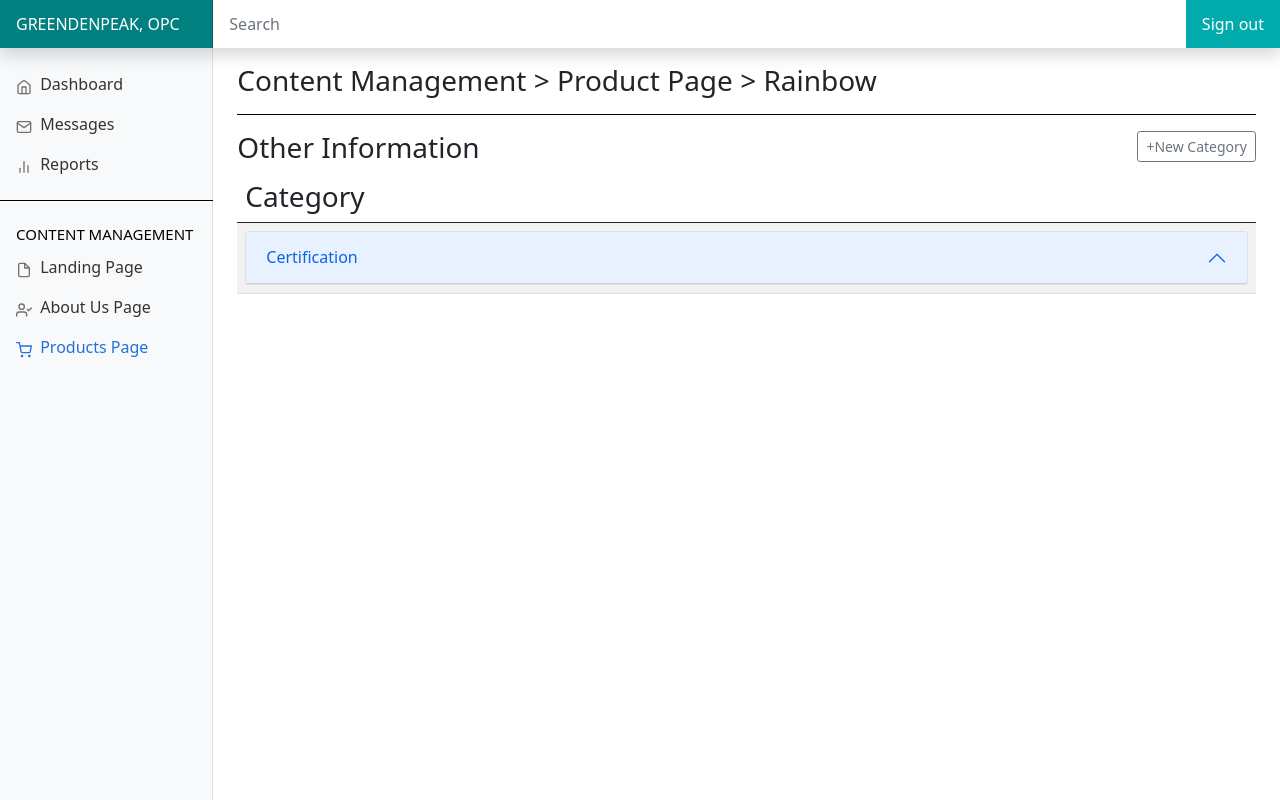
After one commit to luckkimme/greendenpeak, a PHP site: page /page/admin/product-other-info-cms.php in a window 1280 px wide. The commit adds this page. Run offline with PHP 8.4, Linux system fonts and the light colour scheme.

Commit message:
update on product other info

```diff
--- a/page/admin/product-cms.php
+++ b/page/admin/product-cms.php
@@ -12,7 +12,7 @@
 
 ?>
 
-<!DOCTYPE>
+<!DOCTYPE html>
 <html lang="en">
   <head>
     <meta charset="utf-8">
@@ -148,7 +148,8 @@ document.addEventListener("DOMContentLoaded", function(){
         <table class="table table-striped">
           <thead>
             <tr>
-              <th><a type="button" class="btn btn-outline-secondary btn-sm" data-bs-toggle="modal" data-bs-target="#addProductModal">+New Product</a></th>
+              <th>Products of this brand</th>
+              <th><a type="button" class="btn btn-outline-secondary btn-sm float-end" data-bs-toggle="modal" data-bs-target="#addProductModal">+New Product</a></th>
               <?php include_once('../component/modals/product-modals.php');?>
             </tr>
           </thead>
--- /dev/null
+++ b/page/admin/product-other-info-cms.php
@@ -0,0 +1,250 @@
+<?php
+  require_once('../../includes/connection.php');
+  require_once('../../includes/processor/admin-processor.php');
+  require_once('../../includes/view/admin-product.php');
+
+?>
+
+<!DOCTYPE html>
+<html lang="en">
+    <head>
+        <meta charset="utf-8">
+        <meta name="viewport" content="width=device-width, initial-scale=1">
+        <meta name="description" content="">
+        <title>Greendenpeak | Admin</title>
+
+        <link rel="canonical" href="https://getbootstrap.com/docs/5.0/examples/dashboard/">
+
+        <!-- Bootstrap core CSS -->
+        <link href="/greendenpeak/asset/css/bootstrap/bootstrap.min.css" rel="stylesheet">
+
+        <style>
+        .bd-placeholder-img {
+            font-size: 1.125rem;
+            text-anchor: middle;
+            -webkit-user-select: none;
+            -moz-user-select: none;
+            user-select: none;
+        }
+
+        @media (min-width: 768px) {
+            .bd-placeholder-img-lg {
+            font-size: 3.5rem;
+            }
+        }
+        </style>
+        <script>
+        document.addEventListener("DOMContentLoaded", function(){
+            document.querySelectorAll('.sidebar .nav-link').forEach(function(element){
+
+            element.addEventListener('click', function (e) {
+
+                let nextEl = element.nextElementSibling;
+                let parentEl  = element.parentElement;
+
+                if(nextEl) {
+                    e.preventDefault();
+                    let mycollapse = new bootstrap.Collapse(nextEl);
+
+                    if(nextEl.classList.contains('show')){
+                        mycollapse.hide();
+                    } else {
+                        mycollapse.show();
+                        // find other submenus with class=show
+                        var opened_submenu = parentEl.parentElement.querySelector('.submenu.show');
+                        // if it exists, then close all of them
+                        if(opened_submenu){
+                            new bootstrap.Collapse(opened_submenu);
+                        }
+                    }
+                }
+            }); // addEventListener
+            }) // forEach
+        });
+        </script>
+
+        <!-- Custom styles for this template -->
+        <link href="/../greendenpeak/asset/css/dashboard.css?d=<?php echo time(); ?>" rel="stylesheet">
+    </head>
+    <body>
+
+    <header class="navbar navbar-dark sticky-top bg-lsg flex-md-nowrap p-0 shadow">
+        <a class="navbar-brand col-md-3 col-lg-2 me-0 px-3" href="#">GREENDENPEAK, OPC</a>
+        <button class="navbar-toggler position-absolute d-md-none collapsed" type="button" data-bs-toggle="collapse" data-bs-target="#sidebarMenu" aria-controls="sidebarMenu" aria-expanded="false" aria-label="Toggle navigation">
+            <span class="navbar-toggler-icon"></span>
+        </button>
+        <input class="form-control form-control-dark w-100" type="text" placeholder="Search" aria-label="Search">
+        <div class="navbar-nav">
+            <div class="nav-item text-nowrap">
+                <a class="nav-link px-3" href="#">Sign out</a>
+            </div>
+        </div>
+    </header>
+
+    <div class="container-fluid">
+        <div class="row">
+            <nav id="sidebarMenu" class="col-md-3 col-lg-2 d-md-block bg-light sidebar collapse">
+                <div class="position-sticky pt-3">
+                    <ul class="nav flex-column pb-3 border-bottom">
+                        <li class="nav-item">
+                            <a class="nav-link" aria-current="page" href="/../greendenpeak/page/index.php"> <span data-feather="home"></span> Dashboard </a>
+                        </li>
+                        <li class="nav-item has-submenu">
+                            <a class="nav-link" href="#"><span data-feather="mail"></span> Messages </a>
+                            <ul class="submenu collapse">
+                                <li><a class="nav-link" href="#"> <span data-feather="help-circle"></span> Client Question</a></li>
+                                <li><a class="nav-link" href="#"> <span data-feather="video"></span> Demo Request</a></li>
+                            </ul>
+                        </li>
+                        <li class="nav-item">
+                            <a class="nav-link" href="#"> <span data-feather="bar-chart-2"></span> Reports </a>
+                        </li>
+                    </ul>
+
+                    <h6 class="sidebar-heading d-flex justify-content-between align-items-center px-3 mt-4 mb-1 text-muted">
+                        <span class="h7">Content Management</span>
+                        <a class="link-secondary" href="#" aria-label="Add a new report">
+                        </a>
+                    </h6>
+                    <ul class="nav flex-column mb-2">
+                        <li class="nav-item">
+                            <a class="nav-link" href="/greendenpeak/page/admin/landing-cms.php">
+                            <span data-feather="file"></span>
+                            Landing Page
+                            </a>
+                        </li>
+                        <li class="nav-item">
+                            <a class="nav-link" href="/greendenpeak/page/admin/aboutus-cms.php">
+                            <span data-feather="user-check"></span>
+                            About Us Page
+                            </a>
+                        </li>
+                        <li class="nav-item">
+                            <a class="nav-link active" href="/greendenpeak/page/admin/brand-cms.php">
+                            <span data-feather="shopping-cart"></span>
+                            Products Page
+                            </a>
+                        </li>
+                    </ul>
+                </div>
+            </nav>
+
+            <main class="col-md-9 ms-sm-auto col-lg-10 px-md-4">
+                <div class="d-flex justify-content-between flex-wrap flex-md-nowrap align-items-center pt-3 pb-2 mb-3 border-bottom">
+                    <h1 class="h3">Content Management > Product Page > Rainbow</h1>
+                </div>
+
+                <div class="table-responsive-lg">
+                    <table class="table table-striped">
+                        <div>
+                            <h3 class="float-start">Other Information</h3>
+                            <a type="button" class="btn btn-outline-secondary btn-sm float-end" data-bs-toggle="modal" data-bs-target="#newcategorymodal">+New Category</a>
+                        </div>
+                        <thead>
+                            <tr>
+                                <th scope="col" class="h3">Category</th>
+                            </tr>
+                        </thead>
+                        <tbody>
+                            <tr>
+                                <td class="w-100">
+                                    <div class="accordion" id="accordionExample">
+                                        <div class="accordion-item">
+                                            <h2 class="accordion-header" id="headingOne">
+                                                <button class="accordion-button" type="button" data-bs-toggle="collapse" data-bs-target="#collapseOne" aria-expanded="false" aria-controls="collapseOne">
+                                                    Certification
+                                                </button>
+                                            </h2>
+                                            <div id="collapseOne" class="accordion-collapse collapse" aria-labelledby="headingOne" data-bs-parent="#accordionExample">
+                                                <div class="accordion-body table-responsive-lg w-100">
+                                                    <table class="table table-striped w-100">
+                                                        <thead>
+                                                            <tr>
+                                                                <th><h1 class="h5 float-start">Title</h1></th>
+                                                                <th><h1 class="h5 float-end">Action<h1></th>
+                                                            </tr>
+                                                        </thead>
+                                                        <tbody>
+                                                            <tr>
+                                                                <td>AHAM Verifide</td>
+                                                                <td><a type="button" class="btn btn-secondary button-padding float-end"
+                                                                data-bs-toggle="modal" data-bs-target="#editOtherInfo" aria-expanded="false" aria-controls="editOtherInfo">Edit</a></td>
+                                                            </tr>
+                                                            <tr>
+                                                                <td>Certified Asthma & Allergy Friendly</td>
+                                                                <td><a type="button" class="btn btn-secondary button-padding float-end"
+                                                                data-bs-toggle="modal" data-bs-target="#editOtherInfo" aria-expanded="false" aria-controls="editOtherInfo">Edit</a></td>
+                                                            </tr>
+                                                            <tr>
+                                                                <td>The Carpet and Rug Institute</td>
+                                                                <td><a type="button" class="btn btn-secondary button-padding float-end"
+                                                                data-bs-toggle="modal" data-bs-target="#editOtherInfo" aria-expanded="false" aria-controls="editOtherInfo">Edit</a></td>
+                                                            </tr>
+                                                        </tbody>
+                                                    </table>
+                                                </div>
+                                                <button class="btn btn-danger mx-3 mb-3">Delete this Category</button>
+                                            </div>
+                                        </div>
+                                    </div>
+                                </td>
+                            </tr>
+
+                            <!-- <tr>
+                                <td class="tdproduct">Certification</td>
+                                <td class="alignment"><a type="button" class="btn btn-secondary button-padding"
+                                data-bs-toggle="collapse" data-bs-target="#collapse-other-info-item" aria-expanded="false" aria-controls="collapse-other-info-item">Edit</a></td>
+                            </tr>
+                            <tr class="collapse" id="collapse-other-info-item">
+                                <td class="card card-body">test</td>
+                                <td class="alignment">test</td>
+                            </tr>
+                            <tr class="collapse" id="collapse-other-info-item">
+                                <td class="card card-body">test</td>
+                                <td class="alignment">test</td>
+                            </tr> -->
+
+                        </tbody>
+                    </table>
+                </div>
+            </main>
+        </div>
+        <?php include_once ("../component/modals/other-info-modals.php");?>
+    </div>
+    <script src="/greendenpeak/asset/js/modal-edit.js"></script>
+    <script src="/greendenpeak/asset/bootstrap-5.0.2/dist/js/bootstrap.min.js"></script>
+    <script>
+        const bullet = "\u2022";
+        const bulletWithSpace = `${bullet} `;
+        const enter = 13;
+
+        let descList = document.getElementById("textDescList");
+        if(descList) {
+            descList.addEventListener("keyup", insertBullet);
+        }
+
+        function insertBullet(event) {
+            const { keyCode, target } = event;
+            const { selectionStart, value } = target;
+
+            if (keyCode === enter) {
+              target.value = [...value]
+                  .map((c, i) => i === selectionStart - 1
+                  ? `\n${bulletWithSpace}`
+                  : c
+                  )
+                  .join('');
+                  console.log(target.value);
+
+              target.selectionStart = selectionStart+bulletWithSpace.length;
+              target.selectionEnd = selectionStart+bulletWithSpace.length;
+            }
+
+            if (value[0] !== bullet) {
+              target.value = `${bulletWithSpace}${value}`;
+            }
+        }
+    </script>
+    <script src="https://cdn.jsdelivr.net/npm/feather-icons@4.28.0/dist/feather.min.js" integrity="sha384-uO3SXW5IuS1ZpFPKugNNWqTZRRglnUJK6UAZ/gxOX80nxEkN9NcGZTftn6RzhGWE" crossorigin="anonymous"></script><script src="https://cdn.jsdelivr.net/npm/chart.js@2.9.4/dist/Chart.min.js" integrity="sha384-zNy6FEbO50N+Cg5wap8IKA4M/ZnLJgzc6w2NqACZaK0u0FXfOWRRJOnQtpZun8ha" crossorigin="anonymous"></script><script src="/../greendenpeak/asset/js/dashboard.js"></script>
+  </body>
+</html>
--- /dev/null
+++ b/page/component/modals/other-info-modals.php
@@ -0,0 +1,61 @@
+<!-- Add New Category Button Modal -->
+<div class="modal fade" id="newcategorymodal" data-bs-backdrop="static" data-bs-keyboard="false" tabindex="-1" aria-labelledby="exampleModalLabel" aria-hidden="true">
+    <div class="modal-dialog">
+        <div class="modal-content">
+            <div class="modal-header">
+                <h5 class="modal-title" id="newCategoryLabel">Add New Category</h5>
+                <button type="button" class="btn-close" data-bs-dismiss="modal" aria-label="Close"></button>
+            </div>
+            <form action="" method="POST">
+                <div class="modal-body">
+                    <div class="form-floating">
+                        <input class="form-control" id="newCateg" placeholder="New Category Name" name='categ_name' required/>
+                        <label for="newBrand">New Category Name</label>
+                    </div>
+                </div>
+                <div class="modal-footer">
+                    <button type="submit" class="btn btn-primary" name="method" value="create">Submit</button>
+                </div>
+            </form>
+        </div>
+    </div>
+</div>
+
+<!-- Edit Product Other Information per Item -->
+<div class="modal fade" id="editOtherInfo" data-bs-backdrop="static" data-bs-keyboard="false" tabindex="-1" aria-labelledby="editOtherInfoLabel" aria-hidden="true">
+    <div class="modal-dialog modal-dialog-scrollable">
+        <div class="modal-content">
+            <div class="modal-header">
+                <h5 class="modal-title" id="editOtherInfoLabel">Edit Other Information</h5>
+                <button type="button" class="btn-close" data-bs-dismiss="modal" aria-label="Close"></button>
+            </div>
+            <div class="modal-body">
+                <div class="form-floating mb-3">
+                    <input type="text" class="form-control" id="titleOtherInfo" placeholder="Other Info Item Title">
+                    <label for="titleOtherInfo">Title</label>
+                </div>
+                <div class="form-floating mb-3">
+                    <input type="text" class="form-control" id="subtitleOtherInfo" placeholder="Other Info Item Subtitle">
+                    <label for="subtitleOtherInfo">SubTitle</label>
+                </div>
+                <div class="form-floating mb-3">
+                    <textarea class="form-control" placeholder="Description" id="textDesc"></textarea>
+                    <label for="textDesc">Description <small>(In Paragraph)</small></label>
+                </div>
+                <div class="form-floating mb-3">
+                    <textarea class="form-control col-md-12" placeholder="Description" id="textDescList"></textarea>
+                    <label for="textDesc">Description <small>(In List)</small></label>
+                </div>
+                <div class="input-group">
+                    <input type="text" name="product_other_info_img" value="" hidden/>
+                    <input type="file" class="form-control" id="inputGroupFile" aria-describedby="inputGroupFileAddon04" aria-label="Upload" placeholder="Select a new Picture" name="" accept="image/*" />
+                    <img id="" class="w-100 mx-auto d-block" src="" />
+                </div>
+            </div>
+            <div class="modal-footer">
+                <button type="button" class="btn btn-danger">Delete Item</button>
+                <button type="button" class="btn btn-primary">Save</button>
+            </div>
+        </div>
+    </div>
+</div>
--- a/page/index.php
+++ b/page/index.php
@@ -118,7 +118,7 @@ document.addEventListener("DOMContentLoaded", function(){
             </a>
           </li>
           <li class="nav-item">
-            <a class="nav-link" href="/greendenpeak/page/admin/product-cms.php">
+            <a class="nav-link" href="/greendenpeak/page/admin/brand-cms.php">
               <span data-feather="shopping-cart"></span>
               Products Page
             </a>
```
Also changed, not shown: page/admin/product-details-cms.php (+2 -6 lines).
